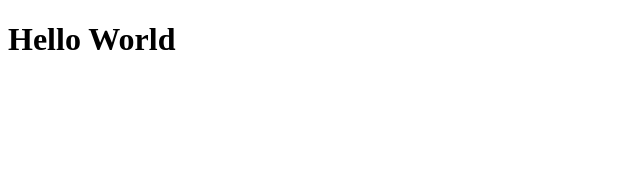
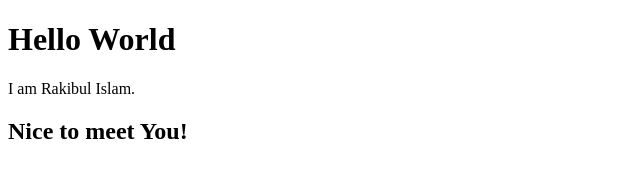
Before and after one commit to Rakib-bot/my-first-website, a plain HTML site: page index.html in a window 1280 px wide. Shown: the whole page, without its empty margins (0-640 px from the left). Drawn offline with Linux system fonts and the light colour scheme.

Commit message:
by Rakib

```diff
--- a/index.html
+++ b/index.html
@@ -8,5 +8,7 @@
 </head>
 <body>
     <h1>Hello World</h1>
+    <p>I am Rakibul Islam.</p>
+    <h2>Nice to meet You!</h2>
 </body>
 </html>
```
